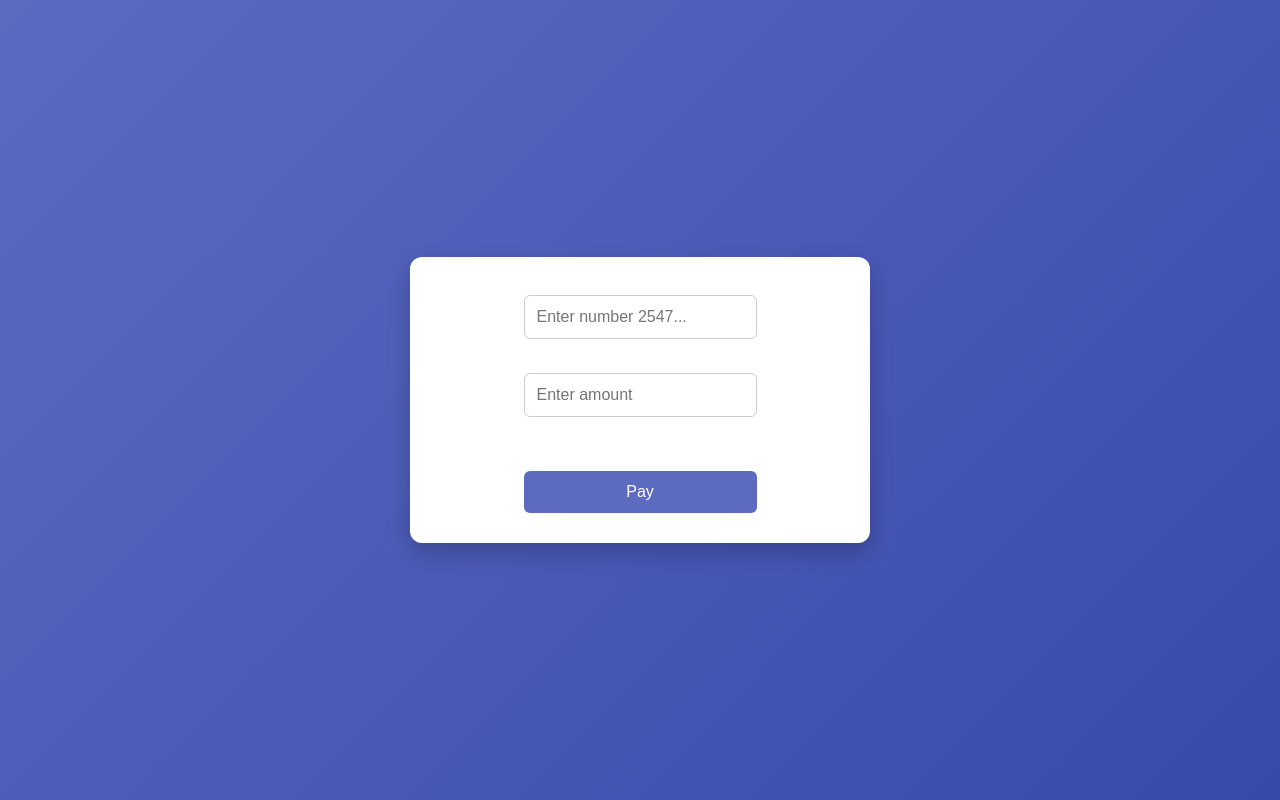
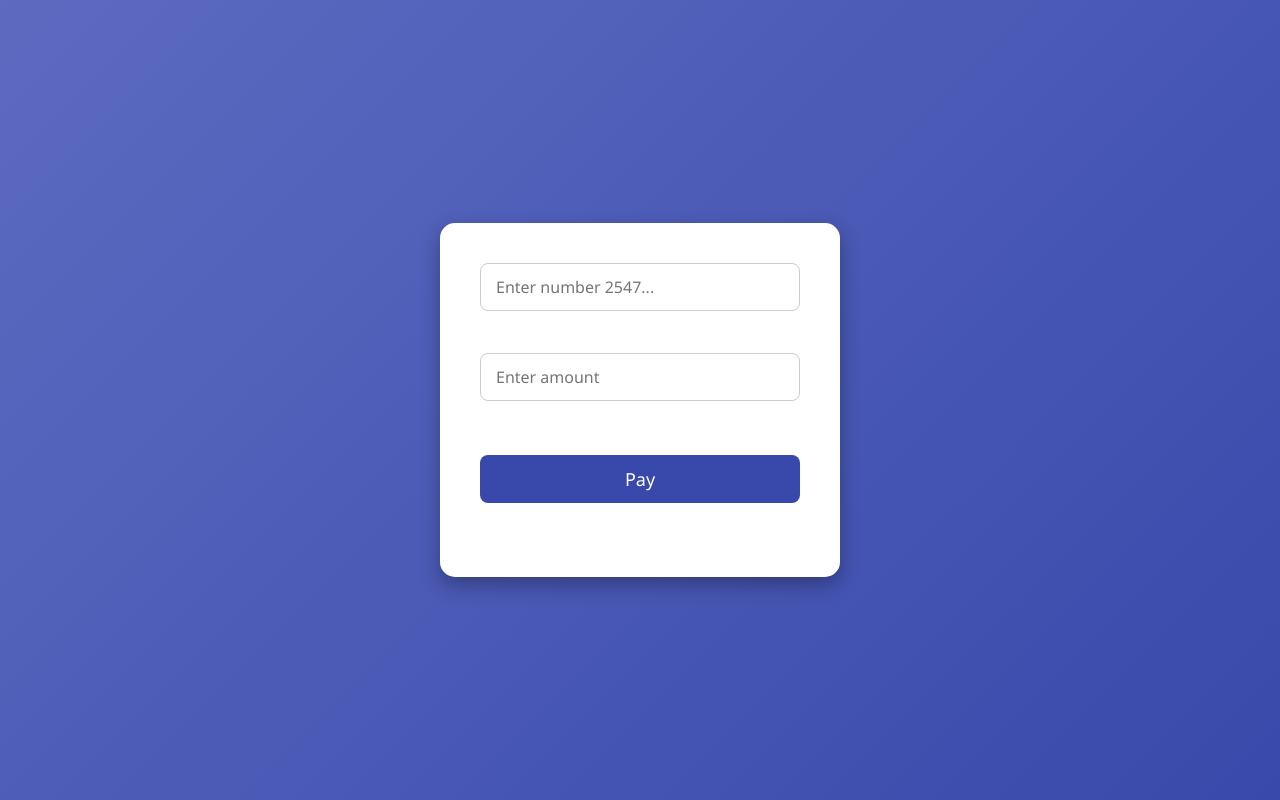
Before and after one commit to pemwatech/FLASK-MPESA-INTERGRATION, a Flask app: page / in a window 1280 px wide. Run offline with Flask 3, Linux system fonts and the light colour scheme; some libraries are stand-ins or nearby versions.

Commit message:
Update styles.css

```diff
--- a/mpesa_intergration/static/styles.css
+++ b/mpesa_intergration/static/styles.css
@@ -1,98 +1,102 @@
-body{
-    margin:0;
-    font-family:Arial, Helvetica, sans-serif;
-
-    background: linear-gradient(135deg,#5c6bc0,#3949ab);
-
-    display:flex;
-    justify-content:center;
-    align-items:center;
-
-    height:100vh;
+/* Reset default margins/padding */
+* {
+    margin: 0;
+    padding: 0;
+    box-sizing: border-box;
+    font-family: 'Segoe UI', Tahoma, Geneva, Verdana, sans-serif;
 }
 
-/* Center container */
-
-.auth-container{
-    width:100%;
-    display:flex;
-    justify-content:center;
-    align-items:center;
-    background:white;
-
-    width:90%;
-    max-width:400px;
-
-    padding:30px;
-
-    border-radius:12px;
-
-    box-shadow:0 10px 25px rgba(0,0,0,0.2);
+body {
+    min-height: 100vh;
+    background: linear-gradient(135deg, #5c6bc0, #3949ab);
+    display: flex;
+    justify-content: center;
+    align-items: center;
+    padding: 20px;
 }
 
-
-
-/* Titles */
-
-h2{
-text-align:center;
-margin-bottom:5px;
+/* Centered form container */
+.auth-container {
+    background-color: #fff;
+    padding: 30px 40px;
+    border-radius: 15px;
+    box-shadow: 0 8px 20px rgba(0, 0, 0, 0.3);
+    width: 100%;
+    max-width: 400px;
+    text-align: center;
 }
 
-
-/* Inputs */
-
-input{
-
-width:100%;
-padding:12px;
-
-margin:8px 0;
-
-border:1px solid #ccc;
-
-border-radius:6px;
-
-font-size:16px;
-
-box-sizing:border-box;
+/* Form heading (optional) */
+.auth-container h1 {
+    margin-bottom: 20px;
+    color: #3949ab;
 }
 
-/* Button */
-
-button{
-
-width:100%;
-
-padding:12px;
-
-margin-top:10px;
-
-background:#5c6bc0;
-
-color:white;
-
-border:none;
-
-border-radius:6px;
-
-font-size:16px;
-
-cursor:pointer;
+/* Inputs styling */
+.auth-container input[type="tel"],
+.auth-container input[type="number"] {
+    width: 100%;
+    padding: 12px 15px;
+    margin: 10px 0;
+    border: 1px solid #ccc;
+    border-radius: 8px;
+    font-size: 16px;
+    transition: border 0.3s;
 }
 
-button:hover{
-background:#3949ab;
+.auth-container input[type="tel"]:focus,
+.auth-container input[type="number"]:focus {
+    border-color: #3949ab;
+    outline: none;
 }
 
-
-@media(max-width:100%){
-
-.auth-container{
-    max-width:100%;
-    display:flex;
-    justify-content:center;
-    align-items:center;
+/* Pay button styling */
+.auth-container button {
+    width: 100%;
+    padding: 12px;
+    background-color: #3949ab;
+    color: #fff;
+    border: none;
+    border-radius: 8px;
+    font-size: 18px;
+    cursor: pointer;
+    transition: background-color 0.3s, transform 0.2s;
 }
 
+.auth-container button:hover {
+    background-color: #5c6bc0;
+    transform: translateY(-2px);
 }
+
+/* Status message */
+#payment-status {
+    margin-top: 20px;
+    padding: 12px;
+    border-radius: 8px;
+    font-weight: 600;
+    font-size: 16px;
+    min-height: 24px;
+    transition: opacity 0.5s;
+}
+
+#payment-status.success {
+    color: #2e7d32;
+    background-color: #c8e6c9;
+}
+
+#payment-status.error {
+    color: #c62828;
+    background-color: #ffcdd2;
+}
+
+#payment-status.pending {
+    color: #1565c0;
+    background-color: #bbdefb;
+}
+
+/* Responsive adjustments */
+@media (max-width: 480px) {
+    .auth-container {
+        padding: 20px;
+        border-radius: 12px;
+    }
```
